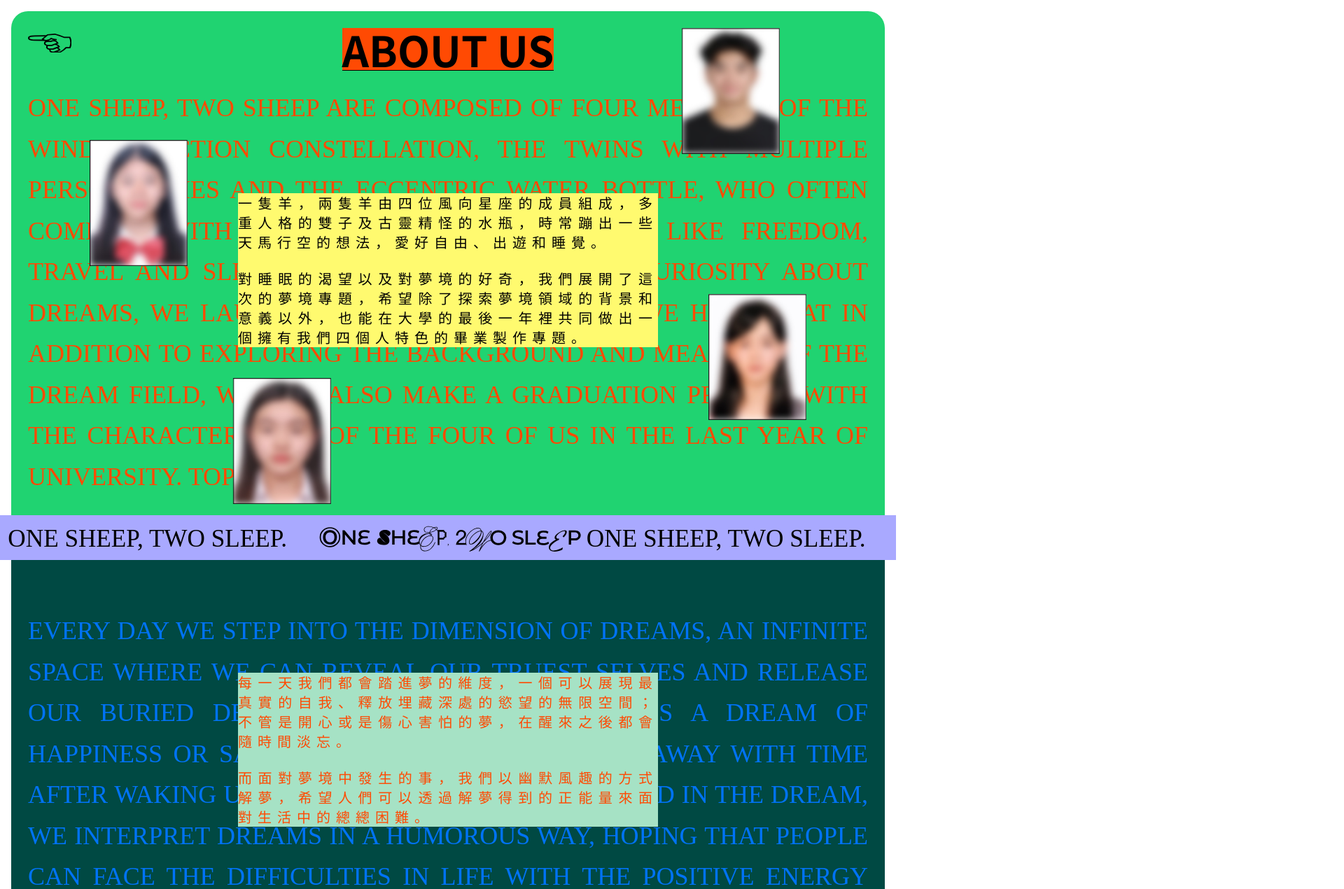
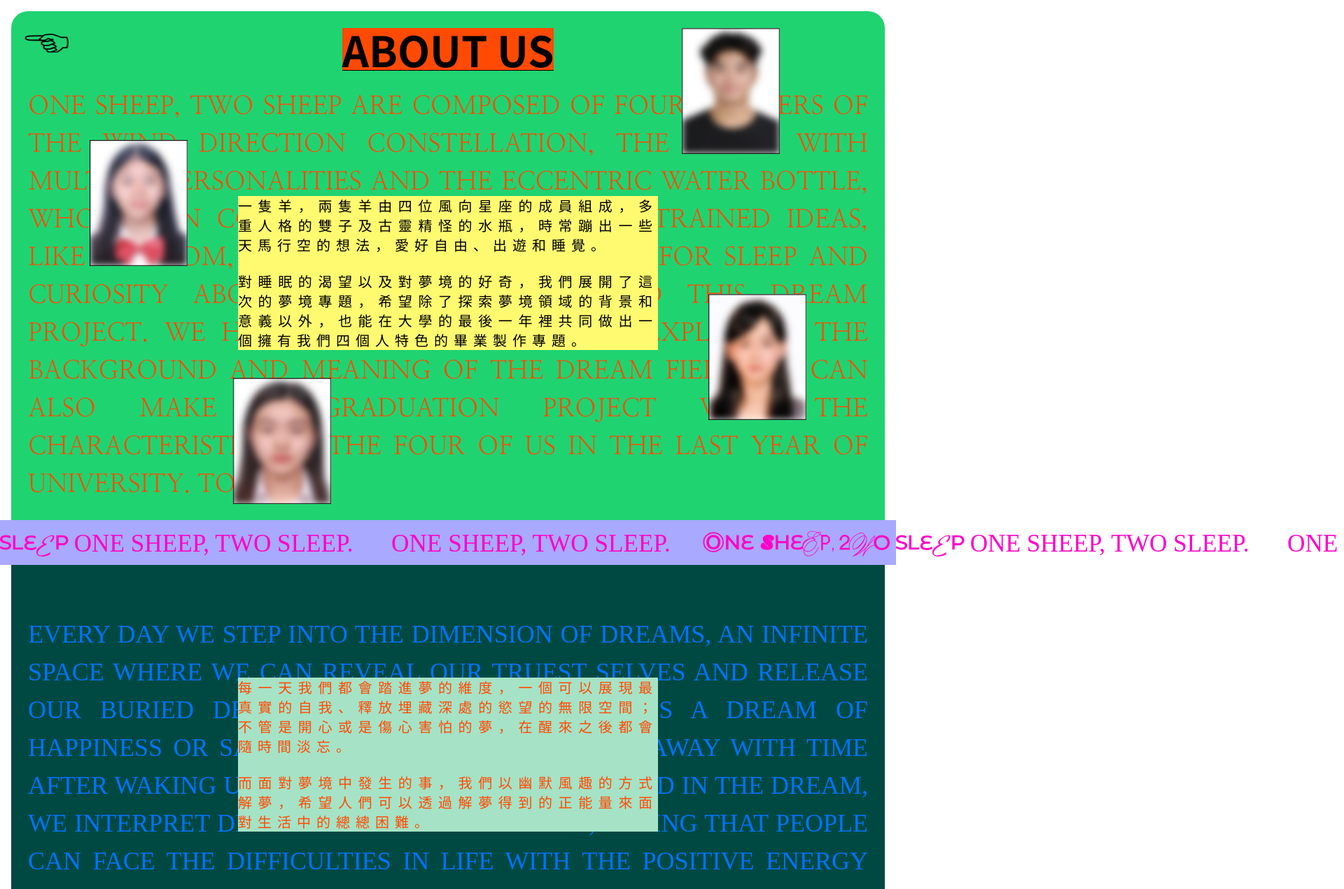
Before and after one commit to chingyeeee/onesheeptwosheeps, a React (Vite) app: page /aboutus in a window 1280 px wide. Shown: the top 1270 px of the page at 70% size, 1920 px wide, since content can reach past the window. Built offline with nearby package versions, Linux system fonts and the light colour scheme; a web font is replaced by a local one.

Commit message:
add marquee animation

```diff
--- a/src/assets/pages/AboutUs.jsx
+++ b/src/assets/pages/AboutUs.jsx
@@ -13,14 +13,14 @@ const AboutUs = () => {
     <div>
       <div className="mx-4 mt-4 p-6 bg-lightgreen text-center rounded-t-3xl min-h-[90vh] relative">
         <BackFinger
-          className="absolute w-[5%] top-8 cursor-pointer"
+          className="absolute w-[5%] top-8 cursor-pointer animate-finger-shake"
           onClick={() => navigate("/")}
         />
         <h3 className="border-black border-b bg-red font-normal text-6xl inline-block mx-auto">
           ABOUT US
         </h3>
         <div className="relative">
-          <p className="text-red text-4xl mt-6 font-light text-justify font-adobe leading-relaxed">
+          <p className="text-red text-4xl mt-6 font-light text-justify font-nanum leading-normal">
             ONE SHEEP, TWO SHEEP ARE COMPOSED OF FOUR MEMBERS OF THE WIND
             DIRECTION CONSTELLATION, THE TWINS WITH MULTIPLE PERSONALITIES AND
             THE ECCENTRIC WATER BOTTLE, WHO OFTEN COME UP WITH SOME
@@ -58,11 +58,16 @@ const AboutUs = () => {
         />
       </div>
       <div className="w-screen bg-purple sticky top-0 min-h-[8vh] flex items-center z-10">
-        <img src={Marquee} alt="onesheeptwosleep" />
+        <div className="absolute inset-y-0 m-auto flex animate-marquee w-[200%]">
+          <img className="w-[50%] h-auto" src={Marquee} />
+          <img className="w-[50%] h-auto" src={Marquee} />
+          <img className="w-[50%] h-auto" src={Marquee} />
+          <img className="w-[50%] h-auto" src={Marquee} />
+        </div>
       </div>
       <div className="mx-4 px-6 pt-12 pb-6 bg-darkgreen text-center rounded-b-3xl min-h-[95vh] relative flex flex-col">
         <div className="relative flex-1">
-          <p className="text-blue text-4xl mt-6 font-light text-justify font-adobe leading-relaxed">
+          <p className="text-blue text-4xl mt-6 font-light text-justify font-padyakke leading-normal">
             EVERY DAY WE STEP INTO THE DIMENSION OF DREAMS, AN INFINITE SPACE
             WHERE WE CAN REVEAL OUR TRUEST SELVES AND RELEASE OUR BURIED DEEPEST
             DESIRES; WHETHER IT IS A DREAM OF HAPPINESS OR SADNESS OR FEAR, IT
```
Also changed, not shown: src/assets/images/aboutus/marquee.svg.
